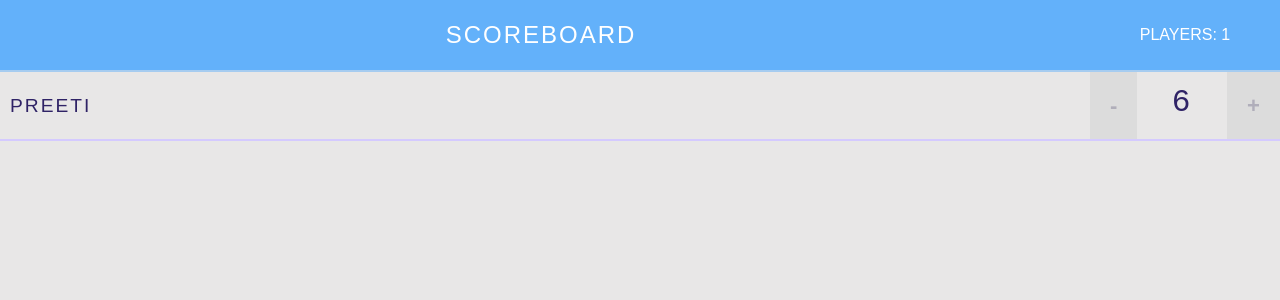
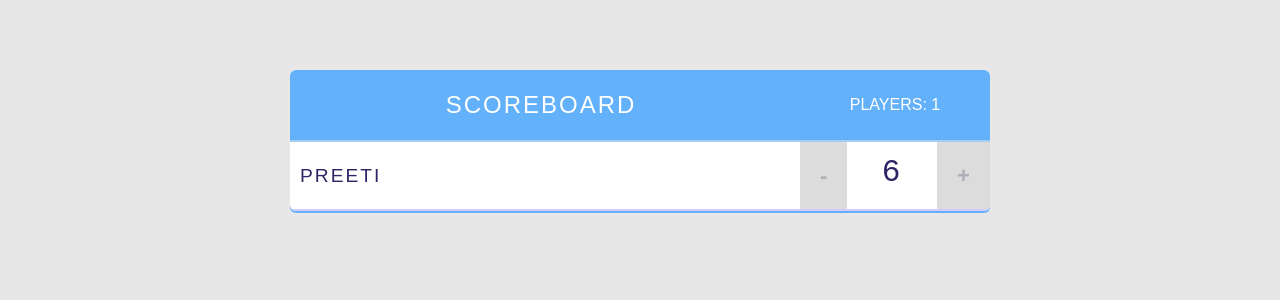
Before and after one commit to singhp1992/score, a React (Create React App) app: page / in a window 1280 px wide. Shown: the top 300 px of the page. Built offline with nearby package versions, Linux system fonts and the light colour scheme.

Commit message:
added the classname scoreboard to the app div

```diff
--- a/src/App.js
+++ b/src/App.js
@@ -7,7 +7,7 @@ import Player from './components/Player'
 class App extends Component {
   render() {
     return (
-      <div id="root">
+      <div className="scoreboard" id="root">
         <Header />
         <Player />
       </div>
```
